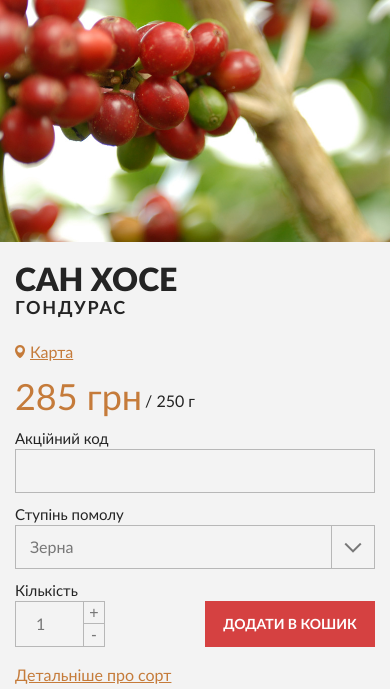
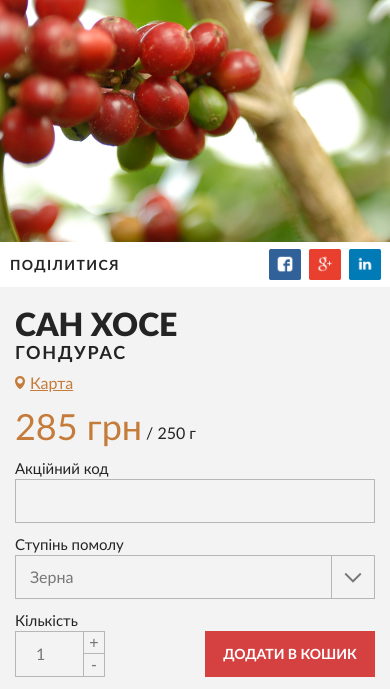
Before and after one commit to andriytereschuk/kava, a PHP site: page /product-cof.php in a window 390 px wide. Shown: the part 56-745 px from the top of the page. Run offline with PHP 8.4, Linux system fonts and the light colour scheme; some libraries are stand-ins or nearby versions.

Commit message:
added share btns for product page (cof,ac,eq)

```diff
--- a/inc/product-cof.php
+++ b/inc/product-cof.php
@@ -4,7 +4,17 @@
 	<div class="container">
 		<div class="row">
 			<div class="col-full col-md-7 col-lg-8 col-sm-6">
-				<img class="product-img" src="images/san-hose-big.jpg" alt="">
+				<div class="pro-img-wrap">
+					<img class="product-img" src="images/san-hose-big.jpg" alt="">
+					<div class="share-pro">
+						<div class="share-txt">Поділитися</div>
+						<div class="share-btns">
+							<a href=""><img src="images/fb-share.png" alt=""></a>
+							<a href=""><img src="images/g-share.png" alt=""></a>
+							<a href=""><img src="images/ln-share.png" alt=""></a>
+						</div>
+					</div>
+				</div>
 			</div>
 
 			<div class="col-md-5 col-lg-4 col-sm-6">
--- a/scss/custom/_responsive.scss
+++ b/scss/custom/_responsive.scss
@@ -168,6 +168,43 @@
 // end $screen-md-max
 
 @media (max-width: $screen-sm-max) {
+	.pro-img-wrap {
+		overflow: visible;
+		margin-bottom: 65px;
+
+		&:hover {
+			.share-pro {
+				bottom: -45px;
+			}
+		}
+	}
+
+	.share-pro {
+		height: 45px;
+		bottom: -45px;
+	}
+
+	.share-txt {
+		font-size: 14px;
+		line-height: 45px;
+		padding-left: 10px;
+	}
+
+	.share-btns {
+		padding-right: 5px;
+
+		a {
+			display: inline-block;
+			margin-right: 4px;
+			margin-top: 7px;
+			@include ts;
+
+			img {
+				width: 32px;
+			}
+		}
+	}
+
 	.press {
 		h2 {
 			  margin: 0 0 10px 0;
@@ -957,9 +994,6 @@
 	  padding: 0 0 20px 0;
 	}
 
-	.product-img {
-		margin-bottom: 20px;
-	}
 
 	// cart
 
@@ -1219,6 +1253,7 @@
 	// product
 	.product h2 {
 		float: none;
+		margin-bottom: 10px;
 	}
 
 	.show-map {
--- a/scss/custom/_style.scss
+++ b/scss/custom/_style.scss
@@ -1138,7 +1138,7 @@ footer {
 	font-size: 16px;
 	text-decoration: underline;
 	position: relative;
-	top: -2px;
+	top: -1px;
 	margin-left: 30px;
 
 	i {
@@ -1152,7 +1152,6 @@ footer {
 	width: 100%;
 	max-width: 770px;
 	text-align: center;
-	margin-bottom: 20px;
 }
 
 .product-price {
@@ -1164,8 +1163,10 @@ footer {
 .product-weight {
 	font-size: 16px;
 	line-height: 32px;
-	margin-left: 3px;
+	margin-left: 4px;
 	float: left;
+	position: relative;
+	top: 2px;
 }
 
 .ll {
@@ -3230,3 +3231,50 @@ hr {
 		margin-top: 0;
 	}
 }
+
+.pro-img-wrap {
+	position: relative;
+	overflow: hidden;
+	margin-bottom: 20px;
+
+	&:hover {
+		.share-pro {
+			bottom: 0;
+		}
+	}
+}
+
+.share-pro {
+	position: absolute;
+	width: 100%;
+	bottom: -56px;
+	height: 56px;
+	background-color: #fff;
+	@include ts(ease,0.4s);
+}
+
+.share-txt {
+	font-weight: bold;
+	float: left;
+	font-size: 18px;
+	text-transform: uppercase;
+	letter-spacing: 0.1em;
+	padding-left: 20px;
+	line-height: 56px;
+}
+
+.share-btns {
+	float: right;
+	padding-right: 10px;
+
+	a {
+		display: inline-block;
+		margin-right: 10px;
+		margin-top: 10px;
+		@include ts;
+
+		&:hover {
+			opacity: 0.9;
+		}
+	}
+}
```
Also changed, not shown: inc/cafe1/menu.php (+0 -23 lines), inc/product-ac.php (+11 -1 lines), inc/product-eq.php (+11 -1 lines), css/site.css, images/fb-share.png (added), images/g-share.png (added), images/ln-share.png (added).
